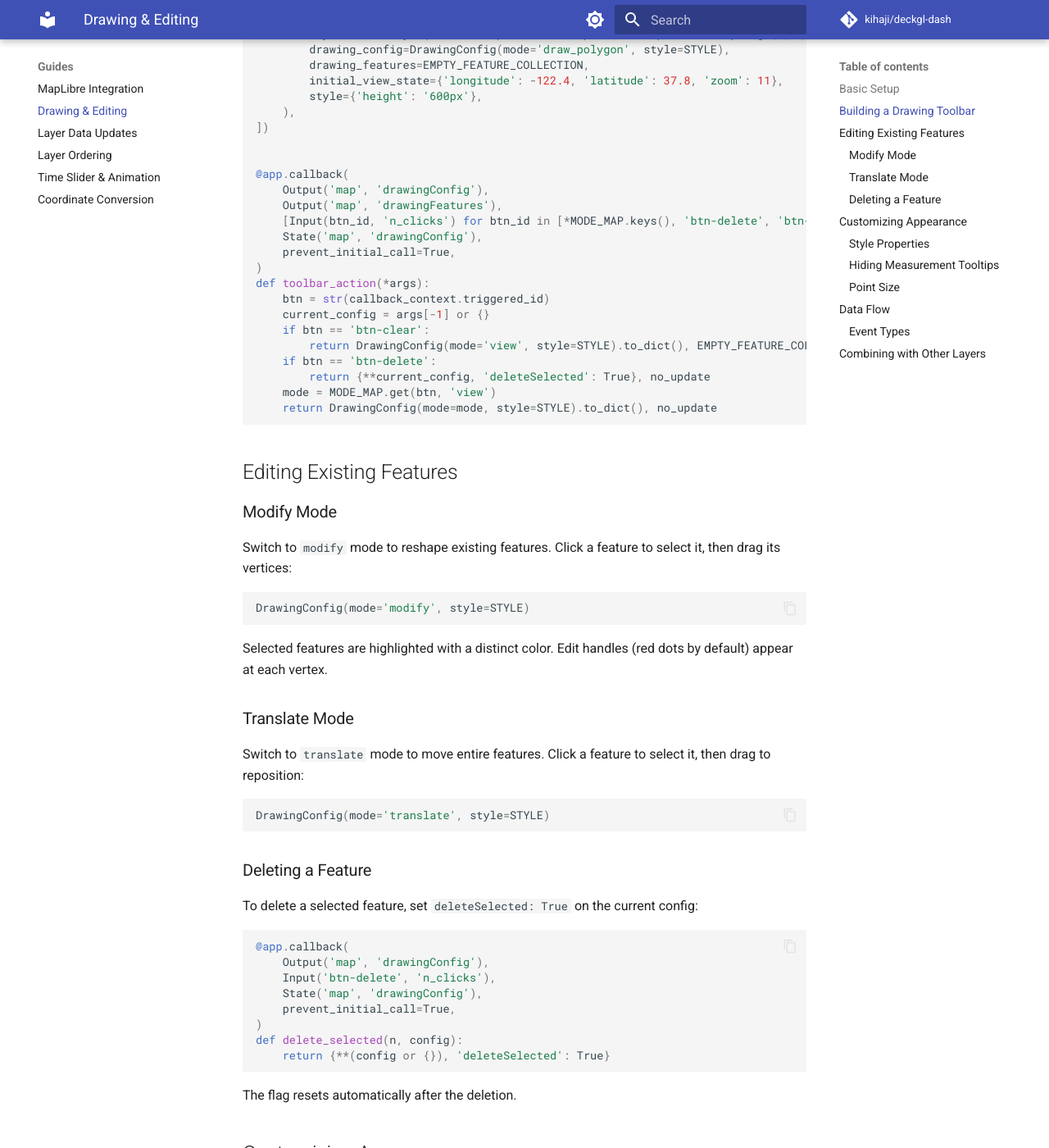
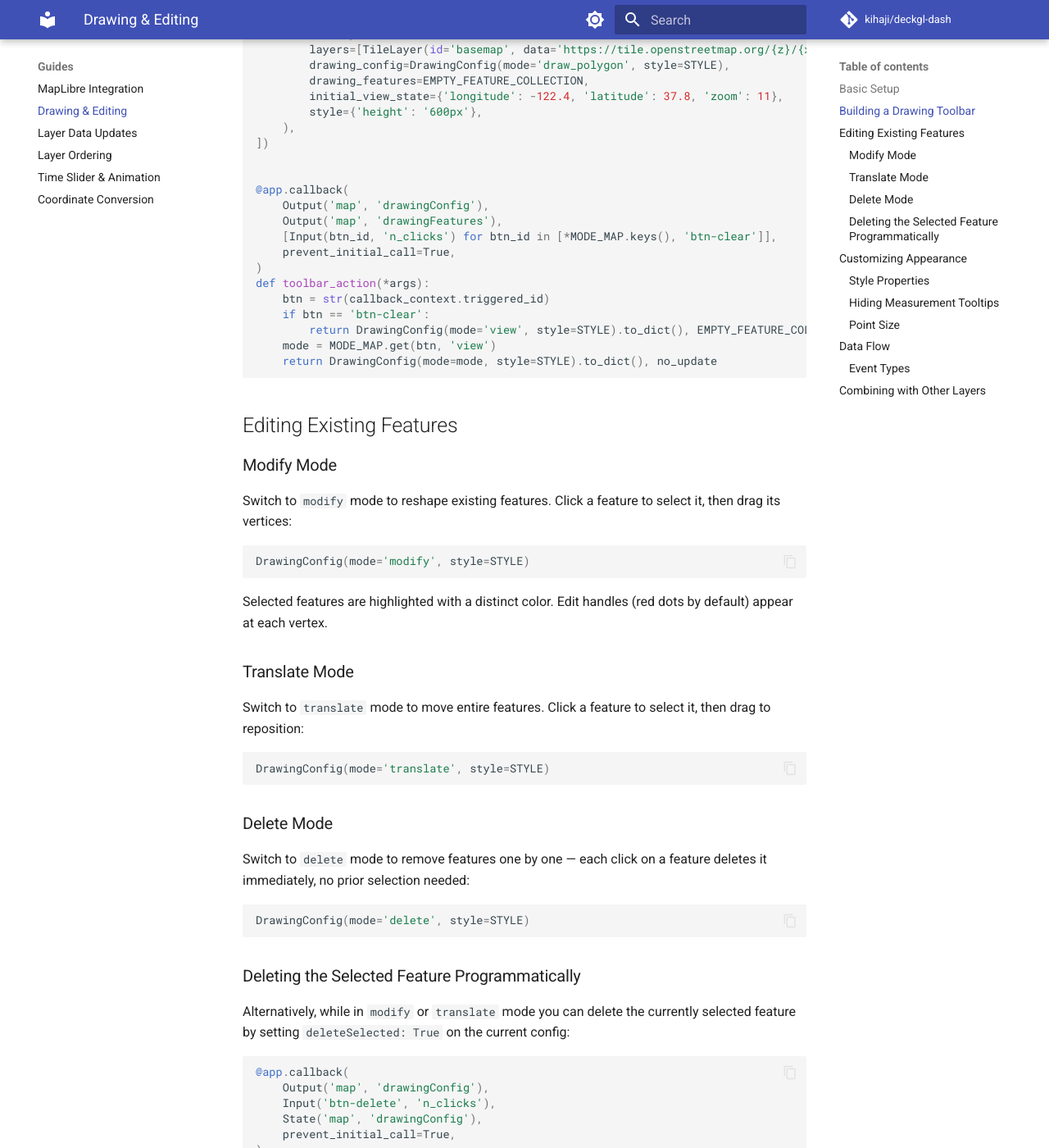
Before and after one commit to kihaji/deckgl-dash, an MkDocs documentation site: the page built from docs/guides/drawing-and-editing.md, in a window 1280 px wide and 1400 px high, scrolled down 1750 px. Shown: the whole window at 82% size. Built offline with MkDocs 1.6.1 and Material for MkDocs 9.7.7, drawn with Linux system fonts in a browser that asks for light colours; comment, search, counter and statistics services are not loaded; some of the changed text lies outside the part shown.

Commit message:
Add click-to-delete 'delete' drawing mode
Wire up the DeleteMode from @deck.gl-community/editable-layers as a new
'delete' drawing mode: activate it once, then each click on a feature
deletes it immediately — no prior selection needed. Deletions sync back
to Python via the existing onEdit path ('deleteFeature' added to
SYNC_EVENTS). The deleteSelected flag mechanism remains for backward
compatibility. The drawing demo's Delete button now uses the new mode.

Co-Authored-By: Claude Fable 5 <noreply@anthropic.com>

````diff
--- a/docs/guides/drawing-and-editing.md
+++ b/docs/guides/drawing-and-editing.md
@@ -41,7 +41,7 @@ def on_draw(fc):
 A common pattern is a row of buttons that each activate a different drawing mode:
 
 ```python
-from dash import Dash, html, Input, Output, State, callback_context, no_update
+from dash import Dash, html, Input, Output, callback_context, no_update
 from deckgl_dash import DeckGL, DrawingConfig, DrawingStyle, EMPTY_FEATURE_COLLECTION
 from deckgl_dash.layers import TileLayer
 
@@ -62,6 +62,7 @@ MODE_MAP = {
     'btn-rectangle': 'draw_rectangle',
     'btn-point': 'draw_point',
     'btn-modify': 'modify',
+    'btn-delete': 'delete',
 }
 
 app.layout = html.Div([
@@ -89,17 +90,13 @@ app.layout = html.Div([
 @app.callback(
     Output('map', 'drawingConfig'),
     Output('map', 'drawingFeatures'),
-    [Input(btn_id, 'n_clicks') for btn_id in [*MODE_MAP.keys(), 'btn-delete', 'btn-clear']],
-    State('map', 'drawingConfig'),
+    [Input(btn_id, 'n_clicks') for btn_id in [*MODE_MAP.keys(), 'btn-clear']],
     prevent_initial_call=True,
 )
 def toolbar_action(*args):
     btn = str(callback_context.triggered_id)
-    current_config = args[-1] or {}
     if btn == 'btn-clear':
         return DrawingConfig(mode='view', style=STYLE).to_dict(), EMPTY_FEATURE_COLLECTION
-    if btn == 'btn-delete':
-        return {**current_config, 'deleteSelected': True}, no_update
     mode = MODE_MAP.get(btn, 'view')
     return DrawingConfig(mode=mode, style=STYLE).to_dict(), no_update
 ```
@@ -124,9 +121,17 @@ Switch to `translate` mode to move entire features. Click a feature to select it
 DrawingConfig(mode='translate', style=STYLE)
 ```
 
-### Deleting a Feature
+### Delete Mode
 
-To delete a selected feature, set `deleteSelected: True` on the current config:
+Switch to `delete` mode to remove features one by one — each click on a feature deletes it immediately, no prior selection needed:
+
+```python
+DrawingConfig(mode='delete', style=STYLE)
+```
+
+### Deleting the Selected Feature Programmatically
+
+Alternatively, while in `modify` or `translate` mode you can delete the currently selected feature by setting `deleteSelected: True` on the current config:
 
 ```python
 @app.callback(
@@ -191,7 +196,7 @@ The `drawingEvent` output prop tells you what happened:
 |-----------|------|
 | `addFeature` | A new feature was completed |
 | `finishMovePosition` | A vertex or feature was moved (modify/translate) |
-| `deleteFeature` | A feature was deleted via `deleteSelected` |
+| `deleteFeature` | A feature was deleted (via `delete` mode or `deleteSelected`) |
 | `addPosition` | A vertex was added during drawing |
 | `removePosition` | A vertex was removed during editing |
 
````
Also changed, not shown: other parts of docs/guides/drawing-and-editing.md (+1 -1 lines), 6 other files.
